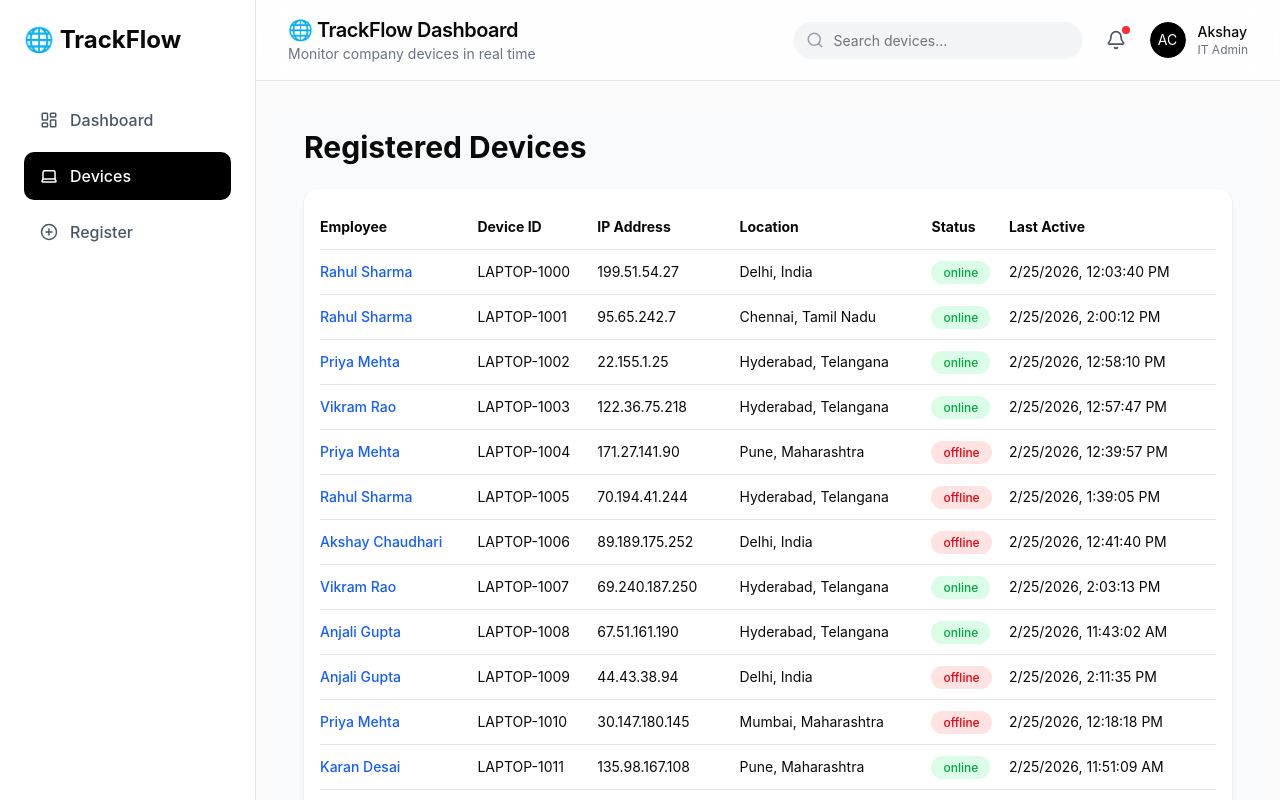
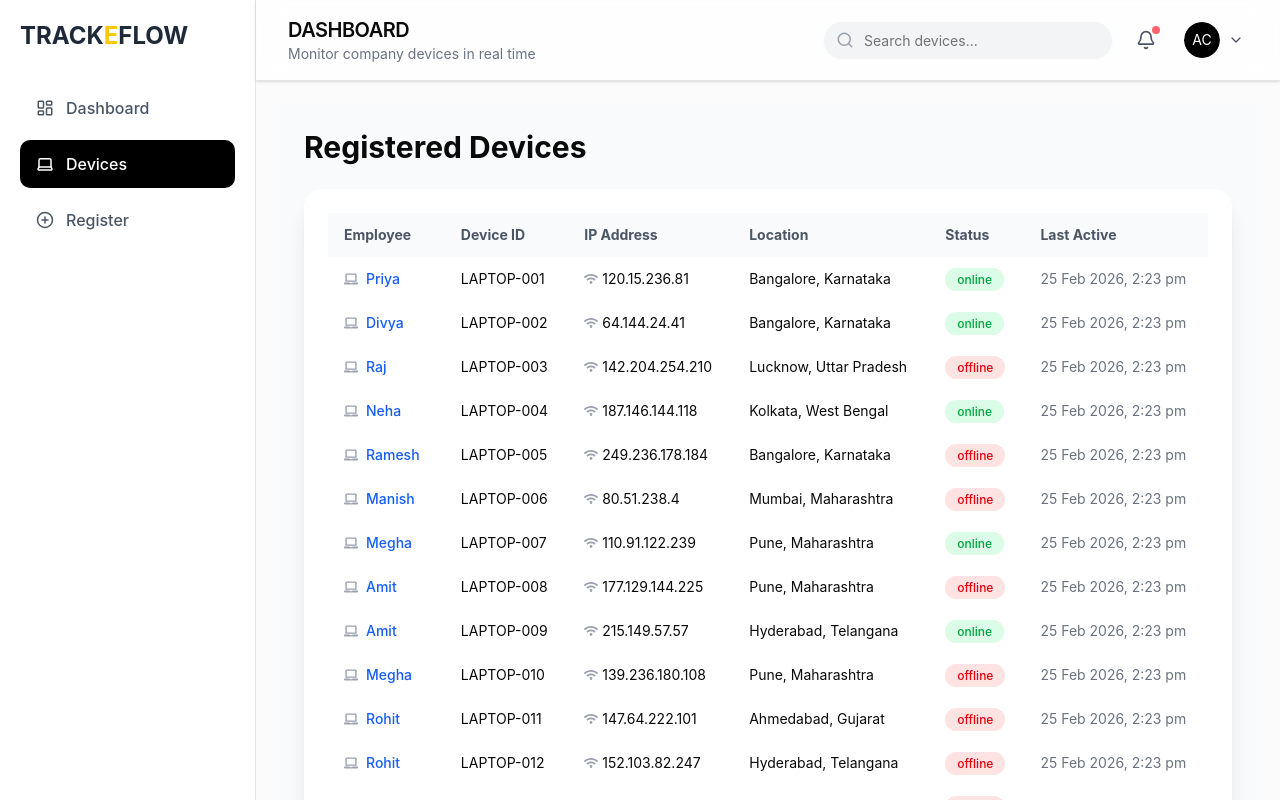
Before and after one commit to akshayweb18/tracks-ip, a Next.js app: page /devices in a window 1280 px wide. Built offline with nearby package versions, Linux system fonts and the light colour scheme.

Commit message:
first commit

```diff
--- a/package.json
+++ b/package.json
@@ -20,6 +20,7 @@
     "radix-ui": "^1.4.3",
     "react": "19.2.3",
     "react-dom": "19.2.3",
+    "react-icons": "^5.5.0",
     "tailwind-merge": "^3.5.0"
   },
   "devDependencies": {
--- a/src/app/api/devices/route.js
+++ b/src/app/api/devices/route.js
@@ -1,49 +1,43 @@
 import { NextResponse } from "next/server";
 
-function randomIP() {
-  return `${Math.floor(Math.random()*255)}.${Math.floor(Math.random()*255)}.${Math.floor(Math.random()*255)}.${Math.floor(Math.random()*255)}`;
+// Some sample names and locations to randomize
+const employeeNames = [
+  "Akshay","Rahul","Priya","Sonia","Vikram","Neha","Rohit","Anita","Manish","Divya",
+  "Karan","Simran","Ramesh","Pooja","Amit","Richa","Sandeep","Megha","Raj","Sneha"
+];
+
+const locations = [
+  "Mumbai, Maharashtra","Pune, Maharashtra","Delhi, India","Bangalore, Karnataka",
+  "Chennai, Tamil Nadu","Hyderabad, Telangana","Kolkata, West Bengal",
+  "Ahmedabad, Gujarat","Jaipur, Rajasthan","Lucknow, Uttar Pradesh"
+];
+
+const statuses = ["online", "offline"];
+
+function getRandomItem(array) {
+  return array[Math.floor(Math.random() * array.length)];
 }
 
-function randomStatus() {
-  return Math.random() > 0.4 ? "online" : "offline";
-}
+// Generate 80 unique devices
+export async function GET() {
+  const dummyDevices = [];
 
-const cities = [
-  "Mumbai, Maharashtra",
-  "Pune, Maharashtra",
-  "Delhi, India",
-  "Bangalore, Karnataka",
-  "Hyderabad, Telangana",
-  "Chennai, Tamil Nadu",
-];
+  for (let i = 1; i <= 80; i++) {
+    const randomName = getRandomItem(employeeNames);
+    const randomLocation = getRandomItem(locations);
+    const randomStatus = getRandomItem(statuses);
+    const randomIP = `${Math.floor(Math.random() * 256)}.${Math.floor(Math.random() * 256)}.${Math.floor(Math.random() * 256)}.${Math.floor(Math.random() * 256)}`;
 
-const employees = [
-  "Akshay Chaudhari",
-  "Rahul Sharma",
-  "Priya Mehta",
-  "Neha Patil",
-  "Amit Verma",
-  "Sneha Joshi",
-  "Rohit Singh",
-  "Karan Desai",
-  "Anjali Gupta",
-  "Vikram Rao",
-];
-
-export async function GET() {
-  const dummyDevices = Array.from({ length: 50 }).map((_, i) => ({
-    _id: `${i + 1}`,
-    deviceId: `LAPTOP-${1000 + i}`,
-    serialNumber: `SN-${2000 + i}`,
-    assignedEmployee:
-      employees[Math.floor(Math.random() * employees.length)],
-    publicIP: randomIP(),
-    location: cities[Math.floor(Math.random() * cities.length)],
-    status: randomStatus(),
-    lastActive: new Date(
-      Date.now() - Math.floor(Math.random() * 10000000)
-    ),
-  }));
+    dummyDevices.push({
+      _id: i.toString(),
+      deviceId: `LAPTOP-${String(i).padStart(3, "0")}`,
+      assignedEmployee: randomName,
+      publicIP: randomIP,
+      location: randomLocation,
+      status: randomStatus,
+      lastActive: new Date(),
+    });
+  }
 
   return NextResponse.json(dummyDevices);
 }
--- a/src/components/DeviceTable.jsx
+++ b/src/components/DeviceTable.jsx
@@ -1,69 +1,144 @@
 "use client";
 
-import { useEffect, useState } from "react";
+import { useEffect, useMemo, useState } from "react";
+import StatusBadge from "./StatusBadge";
 import Link from "next/link";
-import StatusBadge from "./StatusBadge";
+import { FaLaptop, FaWifi } from "react-icons/fa";
 
-export default function DeviceTable() {
+export default function DeviceTable({ search }) {
   const [devices, setDevices] = useState([]);
+  const [loading, setLoading] = useState(true);
 
   useEffect(() => {
     async function loadDevices() {
+      try {
+        setLoading(true);
         const res = await fetch("/api/devices");
         const data = await res.json();
         setDevices(data);
+      } catch (err) {
+        console.error("Failed to load devices:", err);
+      } finally {
+        setLoading(false);
       }
-
+    }
     loadDevices();
   }, []);
 
+  const filteredDevices = useMemo(() => {
+    const query = search?.toLowerCase().trim() || "";
+    if (!query) return devices;
+
+    return devices.filter((d) =>
+      d.assignedEmployee.toLowerCase().includes(query) ||
+      d.deviceId.toLowerCase().includes(query) ||
+      d.publicIP.toLowerCase().includes(query) ||
+      d.location.toLowerCase().includes(query)
+    );
+  }, [search, devices]);
+
   return (
-    <div className="bg-white shadow rounded-xl p-4 overflow-x-auto">
-      <table className="w-full text-sm">
-        <thead>
-          <tr className="border-b text-left">
-            <th className="py-3">Employee</th>
-            <th>Device ID</th>
-            <th>IP Address</th>
-            <th>Location</th>
-            <th>Status</th>
-            <th>Last Active</th>
+    <div className="bg-white shadow-xl rounded-2xl p-6">
+      <div className="overflow-x-auto max-h-[600px] relative custom-scrollbar">
+        {loading ? (
+          <div className="space-y-4 animate-pulse">
+            {Array.from({ length: 8 }).map((_, i) => (
+              <div
+                key={i}
+                className="h-12 bg-gray-200 rounded relative overflow-hidden flex items-center px-4"
+              >
+                <div className="flex-1 h-4 bg-gray-300 rounded mr-4"></div>
+                <div className="w-20 h-4 bg-gray-300 rounded"></div>
+              </div>
+            ))}
+          </div>
+        ) : (
+          <table className="w-full text-sm border-separate border-spacing-0">
+            <thead className="bg-gray-50 sticky top-0 z-10">
+              <tr className="border-b text-left text-gray-600">
+                <th className="py-3 px-4">Employee</th>
+                <th className="px-4">Device ID</th>
+                <th className="px-4">IP Address</th>
+                <th className="px-4">Location</th>
+                <th className="px-4">Status</th>
+                <th className="px-4">Last Active</th>
               </tr>
             </thead>
 
             <tbody>
-          {devices.map((d) => (
+              {filteredDevices.map((d) => (
                 <tr
                   key={d._id}
-              className="border-b hover:bg-gray-50 transition cursor-pointer"
+                  className="border-b hover:bg-gray-50 transition-colors cursor-pointer"
                 >
-              <td className="py-3 font-medium text-blue-600 hover:underline">
-                <Link href={`/devices/${d._id}`}>
-                  {d.assignedEmployee}
-                </Link>
+                  <td className="py-3 px-4 font-medium text-blue-600 hover:underline flex items-center gap-2">
+                    <FaLaptop className="text-gray-400" />
+                    <Link href={`/devices/${d._id}`}>{d.assignedEmployee}</Link>
                   </td>
-
-              <td>{d.deviceId}</td>
-              <td>{d.publicIP}</td>
-              <td>{d.location}</td>
-              <td>
-                <StatusBadge status={d.status} />
+                  <td className="px-4">{d.deviceId}</td>
+                  <td className="px-4 flex items-center gap-1">
+                    <FaWifi className="text-gray-400" />
+                    {d.publicIP}
                   </td>
-              <td>
-                {d.lastActive
-                  ? new Date(d.lastActive).toLocaleString()
-                  : "-"}
+                  <td className="px-4">{d.location}</td>
+                  <td className="px-4">
+                    <StatusBadge status={d.status} animated />
+                  </td>
+                  <td className="px-4 text-gray-500">
+                    {new Date(d.lastActive).toLocaleString("en-IN", {
+                      dateStyle: "medium",
+                      timeStyle: "short",
+                    })}
                   </td>
                 </tr>
               ))}
             </tbody>
           </table>
+        )}
 
-      {devices.length === 0 && (
-        <div className="text-center py-6 text-gray-500">
-          No devices found.
+        {!loading && filteredDevices.length === 0 && (
+          <div className="flex flex-col items-center justify-center py-12 text-gray-400">
+            <svg
+              className="w-16 h-16 mb-4"
+              fill="none"
+              stroke="currentColor"
+              viewBox="0 0 24 24"
+            >
+              <path
+                strokeLinecap="round"
+                strokeLinejoin="round"
+                strokeWidth={2}
+                d="M9 17v-6h6v6m2 0h2a2 2 0 002-2V9a2 2 0 00-2-2h-2m-8 0H5a2 2 0 00-2 2v6a2 2 0 002 2h2"
+              />
+            </svg>
+            <p className="text-lg font-medium">No devices found.</p>
+            <p className="text-sm">Try changing your search or check back later.</p>
           </div>
         )}
       </div>
+
+      {/* Custom scrollbar styles */}
+      <style jsx>{`
+        /* Chrome, Edge, Safari */
+        .custom-scrollbar::-webkit-scrollbar {
+          width: 8px;
+          height: 8px;
+        }
+        .custom-scrollbar::-webkit-scrollbar-track {
+          background: #f1f1f1;
+          border-radius: 4px;
+        }
+        .custom-scrollbar::-webkit-scrollbar-thumb {
+          background-color: #111; /* black scrollbar */
+          border-radius: 4px;
+        }
+
+        /* Firefox */
+        .custom-scrollbar {
+          scrollbar-width: thin;
+          scrollbar-color: #111 #f1f1f1;
+        }
+      `}</style>
+    </div>
   );
 }
--- a/src/components/Header.jsx
+++ b/src/components/Header.jsx
@@ -1,18 +1,40 @@
 "use client";
 
+import { useState, useRef, useEffect } from "react";
+import { useRouter } from "next/navigation";
 import { Input } from "@/components/ui/input";
 import { Avatar, AvatarFallback } from "@/components/ui/avatar";
-import { Search, Bell } from "lucide-react";
+import { Search, Bell, LogOut, ChevronDown } from "lucide-react";
 
 export default function Header({ search, setSearch }) {
+  const router = useRouter();
+  const [dropdownOpen, setDropdownOpen] = useState(false);
+  const dropdownRef = useRef(null);
+
+  const handleLogout = () => {
+    localStorage.removeItem("token"); // adjust auth key
+    router.push("/login");
+  };
+
+  // Close dropdown if click outside
+  useEffect(() => {
+    const handleClickOutside = (event) => {
+      if (dropdownRef.current && !dropdownRef.current.contains(event.target)) {
+        setDropdownOpen(false);
+      }
+    };
+    document.addEventListener("mousedown", handleClickOutside);
+    return () => document.removeEventListener("mousedown", handleClickOutside);
+  }, []);
+
   return (
-    <header className="sticky top-0 z-50 backdrop-blur-md bg-white/80 border-b">
+    <header className="sticky top-0 z-50 backdrop-blur-md bg-white/80 border-b shadow-sm">
       <div className="px-8 py-4 flex justify-between items-center">
 
         {/* Left Section */}
         <div>
-          <h2 className="text-xl font-semibold tracking-tight">
-            🌐 TrackFlow Dashboard
+          <h2 className="text-xl font-semibold tracking-tight uppercase">
+            Dashboard
           </h2>
           <p className="text-sm text-gray-500">
             Monitor company devices in real time
@@ -36,22 +58,42 @@ export default function Header({ search, setSearch }) {
             />
           </div>
 
-          {/* Notification Icon */}
+          {/* Notification */}
           <div className="relative cursor-pointer hover:scale-105 transition-transform duration-150">
             <Bell size={20} className="text-gray-600" />
-            <span className="absolute -top-1 -right-1 w-2 h-2 bg-red-500 rounded-full"></span>
+            <span className="absolute -top-1 -right-1 w-2 h-2 bg-red-500 rounded-full animate-pulse"></span>
           </div>
 
-          {/* User Profile */}
-          <div className="flex items-center gap-3">
-            <Avatar className="h-9 w-9">
-              <AvatarFallback className="bg-black text-white">
-                AC
-              </AvatarFallback>
-            </Avatar>
-            <div className="hidden md:block">
-              <p className="text-sm font-medium">Akshay</p>
-              <p className="text-xs text-gray-500">IT Admin</p>
+          {/* User Profile Dropdown */}
+          <div className="relative" ref={dropdownRef}>
+            <button
+              onClick={() => setDropdownOpen(!dropdownOpen)}
+              className="flex items-center gap-2 rounded-full focus:outline-none hover:bg-gray-100 p-1 transition"
+            >
+              <Avatar className="h-9 w-9">
+                <AvatarFallback className="bg-black text-white">AC</AvatarFallback>
+              </Avatar>
+              <ChevronDown size={16} className="text-gray-600 transition-transform duration-200"
+                style={{ transform: dropdownOpen ? "rotate(180deg)" : "rotate(0deg)" }}
+              />
+            </button>
+
+            {/* Animated Dropdown */}
+            <div
+              className={`absolute right-0 mt-3 w-48 bg-white border border-gray-200 rounded-xl shadow-lg overflow-hidden transition-all duration-300 origin-top-right ${
+                dropdownOpen
+                  ? "opacity-100 scale-100 pointer-events-auto"
+                  : "opacity-0 scale-95 pointer-events-none"
+              }`}
+            >
+              <div className="py-2">
+                <button
+                  onClick={handleLogout}
+                  className="w-full text-left px-4 py-2 text-sm text-gray-700 hover:bg-red-500 hover:text-white flex items-center gap-2 transition-colors"
+                >
+                  <LogOut size={16} /> Logout
+                </button>
+              </div>
             </div>
           </div>
 
--- a/src/components/Sidebar.jsx
+++ b/src/components/Sidebar.jsx
@@ -1,9 +1,9 @@
 "use client";
 
 import Link from "next/link";
+import Image from "next/image";
 import { usePathname } from "next/navigation";
 import { LayoutDashboard, Laptop, PlusCircle } from "lucide-react";
-
 export default function Sidebar() {
   const pathname = usePathname();
 
@@ -14,29 +14,37 @@ export default function Sidebar() {
   ];
 
   return (
-    <aside className="w-64 min-h-screen bg-white border-r p-6">
+    <aside className="w-64 min-h-screen bg-white border-r p-5 relative">
+      {/* Logo */}
+<div className="mb-4 relative h-12">
+  <h4 className="font-sans text-2xl font-bold text-gray-800">
+    TRACK
+    <span className="inline-block text-yellow-400 relative
+      animate-[flashE_1s_ease-in-out_infinite]
+      [@keyframes_flashE:{0%,100%{text-shadow:0_0_0px_#fff}50%{text-shadow:0_0_12px_#fff}}]">
+      E
+    </span>
+    FLOW
+  </h4>
+</div>
 
-      <div className="mb-10 text-2xl font-bold">
-      🌐 TrackFlow
-      </div>
-
+      {/* Navigation */}
       <nav className="space-y-2">
         {navItems.map((item) => {
           const Icon = item.icon;
-          const isActive = pathname === item.href;
+
+          // Highlight active link
+          const isActive =
+            item.href === "/"
+              ? pathname === item.href
+              : pathname.startsWith(item.href);
 
           return (
             <Link
               key={item.name}
               href={item.href}
-              className={`
-                flex items-center gap-3 px-4 py-3 rounded-lg
-                transition-colors duration-150 ease-in-out
-                ${
-                  isActive
-                    ? "bg-black text-white"
-                    : "text-gray-600 hover:bg-gray-100 hover:text-black"
-                }
+              className={`flex items-center gap-3 px-4 py-3 rounded-lg transition-colors duration-150 ease-in-out
+                ${isActive ? "bg-black text-white" : "text-gray-600 hover:bg-gray-100 hover:text-black"}
               `}
             >
               <Icon size={18} />
```
Also changed, not shown: src/app/login/page.jsx (added, +9 -0 lines), src/app/globals.css (line endings or trailing spaces), 2 other files (tests, documents, lock files or other folders). Lines whose indentation alone changed are shown as unchanged.
